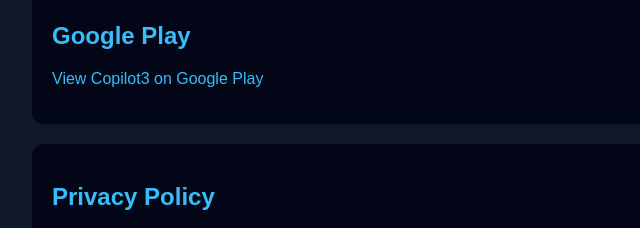
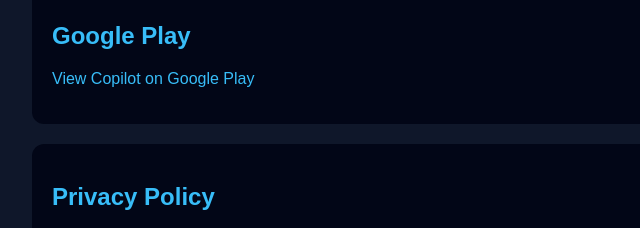
Before and after one commit to Tolujana/dev-portfolio, a plain HTML site: page smart-copilot.html in a window 1280 px wide. Shown: the part 356-584 px from the top of the page, 158-798 px from the left. Drawn offline with Linux system fonts and the light colour scheme.

Commit message:
Update smart-copilot.html

```diff
--- a/smart-copilot.html
+++ b/smart-copilot.html
@@ -52,7 +52,7 @@
       <h2>Google Play</h2>
       <p>
         <a href="https://play.google.com/store/apps/details?id=com.copilot3" target="_blank">
-          View Copilot3 on Google Play
+          View Copilot on Google Play
         </a>
       </p>
     </div>
```
